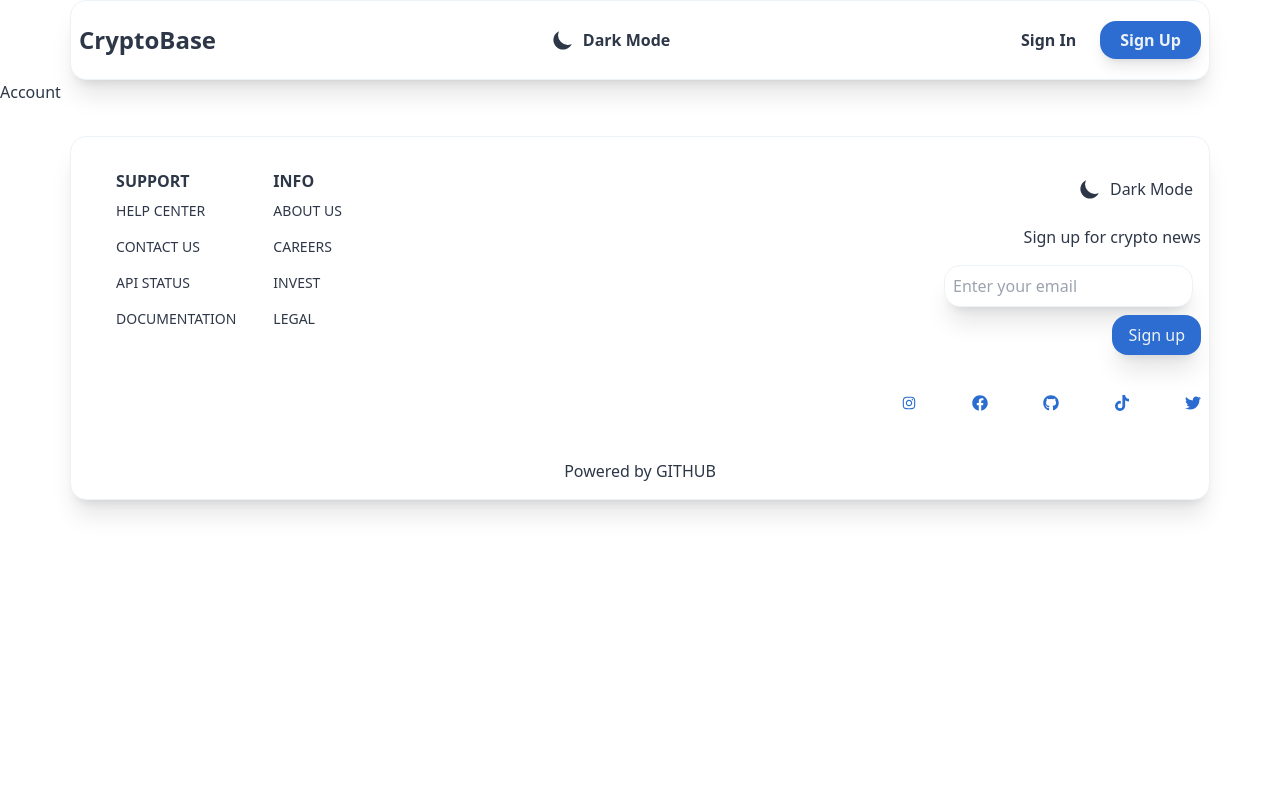
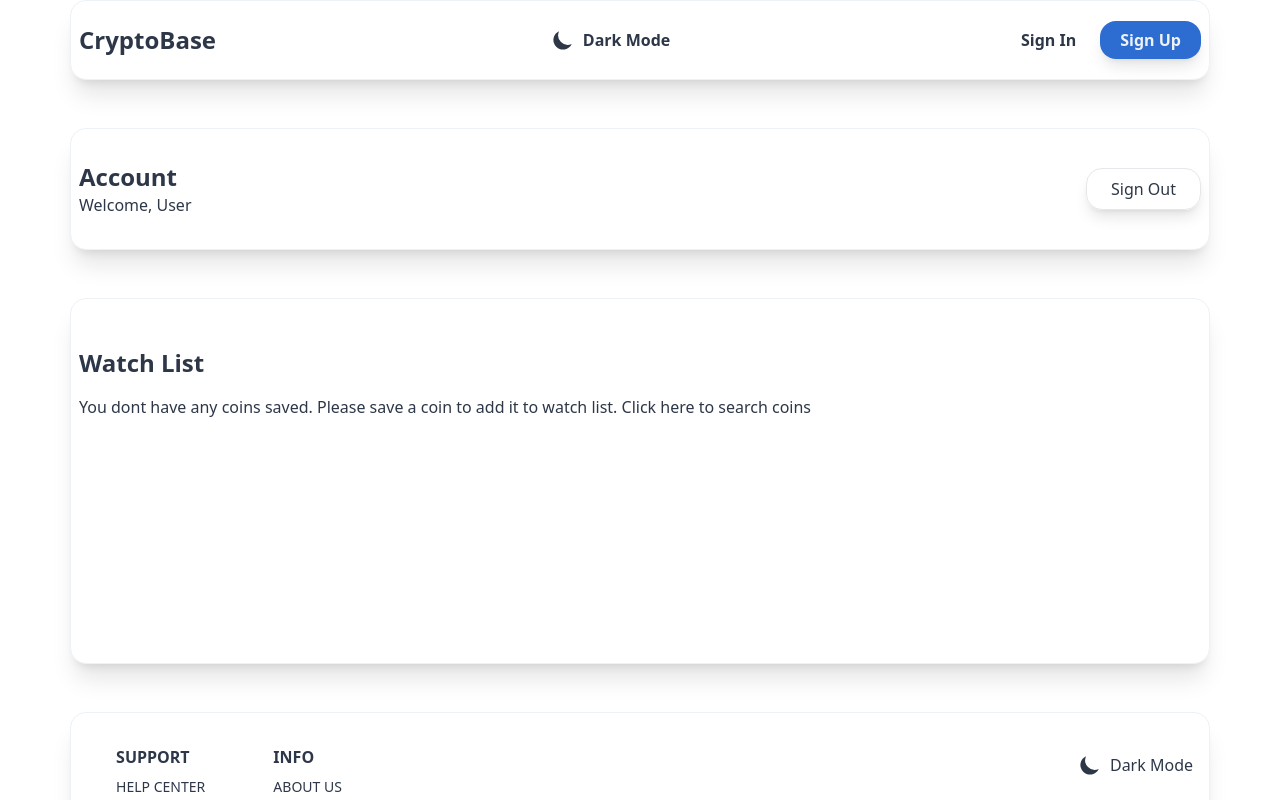
Before and after one commit to mryevhenii07/crypta-firebase, a React (Create React App) app: page /account in a window 1280 px wide. Shown: the top 800 px of the page. Built offline with nearby package versions, Linux system fonts and the light colour scheme; no server answers.

Commit message:
finish style account

```diff
--- /dev/null
+++ b/src/components/SavedCoin.jsx
@@ -0,0 +1,52 @@
+import React, { useState } from "react";
+import { Link } from "react-router-dom";
+import { AiOutlineClose } from "react-icons/ai";
+
+const SavedCoin = () => {
+  const [coins, setCoins] = useState([]);
+  return (
+    <div>
+      {coins.length === 0 ? (
+        <p>
+          You dont have any coins saved. Please save a coin to add it to watch
+          list. <Link to="/"> Click here to search coins</Link>
+        </p>
+      ) : (
+        <table className="w-full border-collapse text-center">
+          <thead>
+            <tr className="border-b">
+              <th className="px-4">Rank #</th>
+              <th className="text-left">Coin</th>
+              <th className="text-left">Remove</th>
+            </tr>
+          </thead>
+          <tbody>
+            {coins.localeCompare((coin) => (
+              <tr key={coin.id} className="-[60px] overflow-hidden">
+                <td>{coin?.rank}</td>
+                <td>
+                  <Link to={`/coin/${coin.id}`}>
+                    <div className="flex items-center">
+                      <img className="w-8 mr-4" src={coin?.image} alt="img" />
+                      <div>
+                        <p className="hidden sm:table-cell">{coin?.name}</p>
+                        <p className="text-gray-500 text-left text-sm">
+                          {coin?.symbol.toUpperCase()}
+                        </p>
+                      </div>
+                    </div>
+                  </Link>
+                </td>
+                <td className="pl-8">
+                  <AiOutlineClose className="cursor-pointer" />
+                </td>
+              </tr>
+            ))}
+          </tbody>
+        </table>
+      )}
+    </div>
+  );
+};
+
+export default SavedCoin;
--- a/src/routes/Account.jsx
+++ b/src/routes/Account.jsx
@@ -1,7 +1,30 @@
 import React from "react";
+import SavedCoin from "../components/SavedCoin";
 
 const Account = () => {
-  return <div>Account</div>;
+  return (
+    <div className="max-w-[1140px] mx-auto">
+      <div className="flex justify-between items-center my-12 py-8 rounded-div">
+        <div>
+          <h1 className="text-2xl font-bold">Account</h1>
+          <div>
+            <p>Welcome, User</p>
+          </div>
+        </div>
+        <div>
+          <button className="border px-6 py-2 rounded-2xl shadow-lg hover:shadow-2xl">
+            Sign Out
+          </button>
+        </div>
+      </div>
+      <div className="flex justify-between items-center my-12 py-8 rounded-div">
+        <div className="w-full min-h-[300px]">
+          <h1 className="text-2xl font-bold py-4">Watch List</h1>
+          <SavedCoin />
+        </div>
+      </div>
+    </div>
+  );
 };
 
 export default Account;
```
Also changed, not shown: 1 other file (tests, documents, lock files or other folders).
